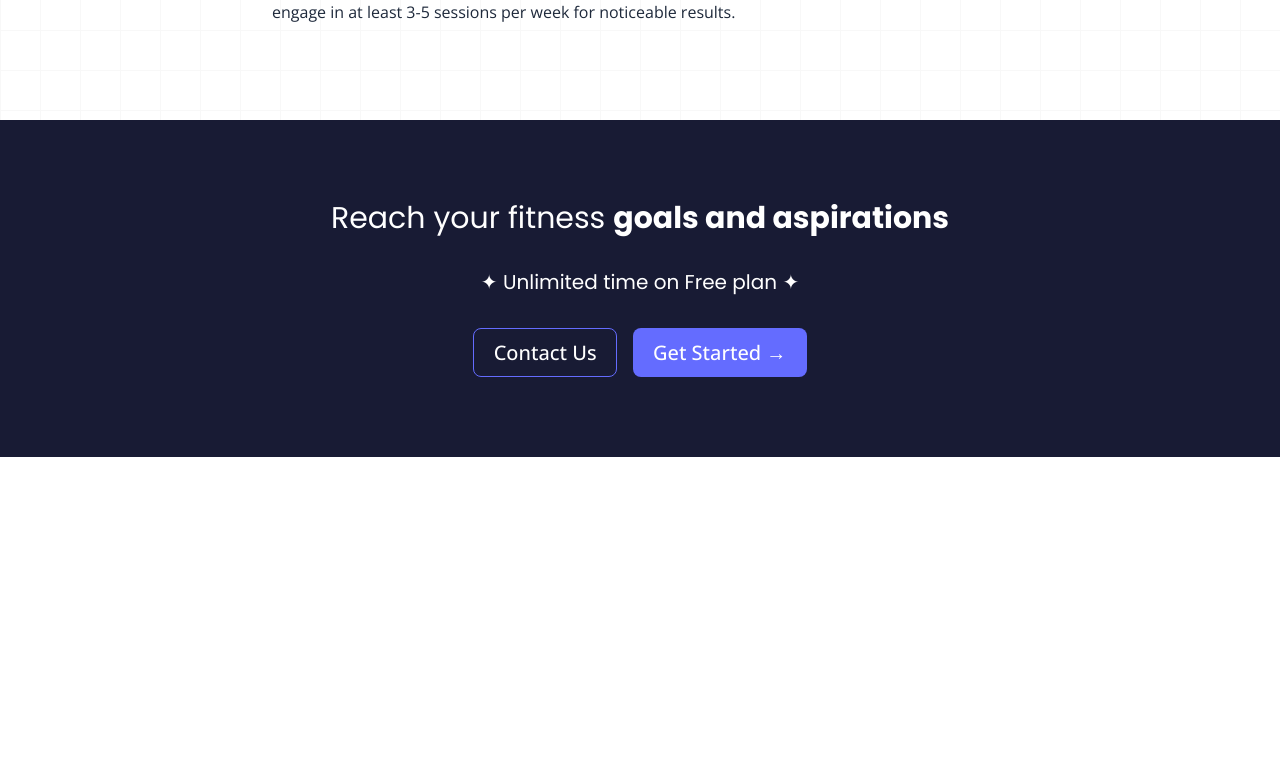
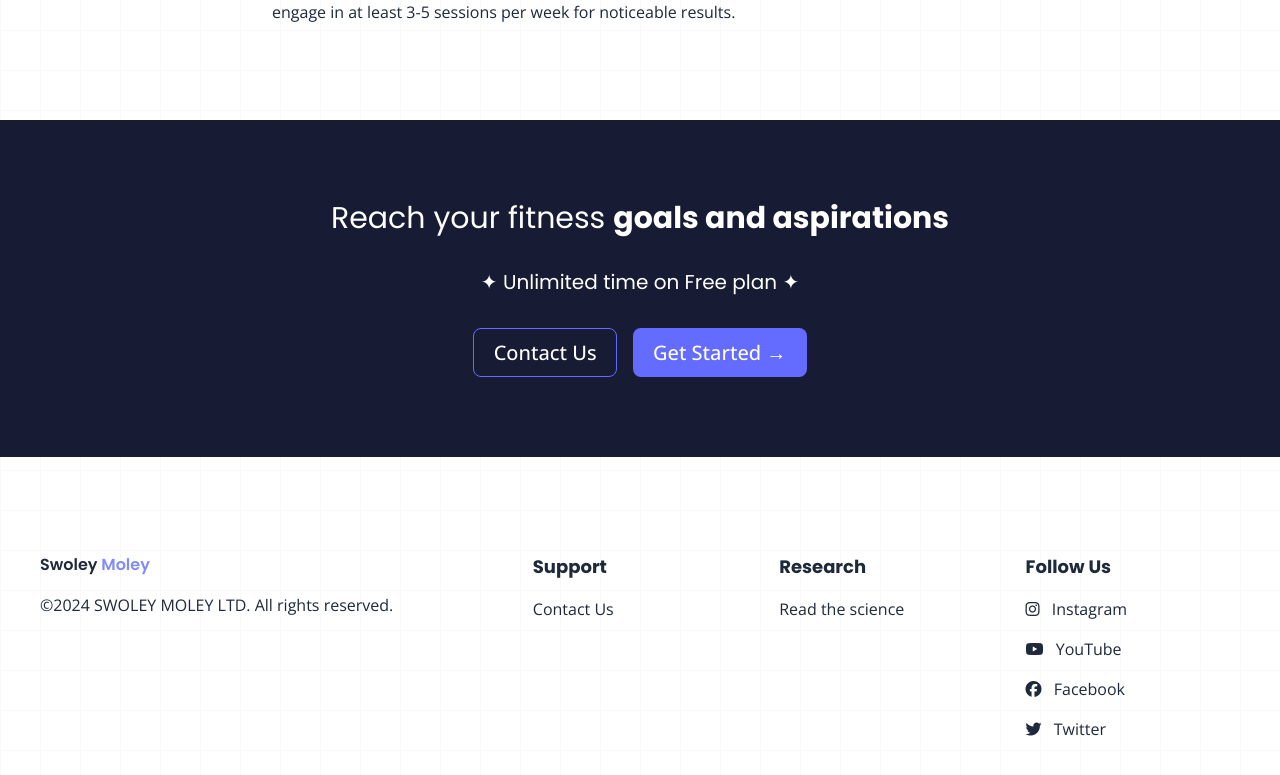
Before and after one commit to chris0gan/gym-app-landingpage, a SvelteKit app: page / in a window 1280 px wide. Shown: the part 6730-7505 px from the top of the page. Before the commit the page ends 7187 px from the top, so only its background shows below. Built offline with nearby package versions, Linux system fonts and the light colour scheme.

Commit message:
added footer

```diff
--- a/src/components/Footer.svelte
+++ b/src/components/Footer.svelte
@@ -0,0 +1,67 @@
+<footer class="py-16 sm:py-20 md:py-24 px-4 md:px-8">
+    <div
+        class="max-w-[1200px] mx-auto w-full grid grid-cols-1 sm:grid-cols-2 md:grid-cols-5 gap-8 text-base"
+    >
+        <div class="flex flex-col gap-4 md:col-span-2">
+            <h1 class="font-semibold">
+                Swoley <span class="text-indigo-400">Moley</span>
+            </h1>
+            <p>©2024 SWOLEY MOLEY LTD. All rights reserved.</p>
+        </div>
+        <div class="flex flex-col gap-4">
+            <p class="font-bold poppins text-base sm:text-lg">Support</p>
+            <a
+                href=""
+                target="_blank"
+                class="cursor-pointer hover:text-indigo-400 duration-200"
+            >
+                Contact Us</a
+            >
+        </div>
+        <div class="flex flex-col gap-4">
+            <p class="font-bold poppins text-base sm:text-lg">Research</p>
+            <a
+                href=""
+                target="_blank"
+                class="cursor-pointer hover:text-indigo-400 duration-200"
+            >
+                Read the science</a
+            >
+        </div>
+        <div class="flex flex-col gap-4">
+            <p class="font-bold poppins text-base sm:text-lg">Follow Us</p>
+            <a
+                href=""
+                target="_blank"
+                class="cursor-pointer hover:text-indigo-400 duration-200"
+            >
+                <i class="fa-brands fa-instagram pr-2" />
+                Instagram</a
+            >
+            <a
+                href=""
+                target="_blank"
+                class="cursor-pointer hover:text-indigo-400 duration-200"
+            >
+                <i class="fa-brands fa-youtube pr-2" />
+                YouTube</a
+            >
+            <a
+                href=""
+                target="_blank"
+                class="cursor-pointer hover:text-indigo-400 duration-200"
+            >
+                <i class="fa-brands fa-facebook pr-2" />
+                Facebook</a
+            >
+            <a
+                href=""
+                target="_blank"
+                class="cursor-pointer hover:text-indigo-400 duration-200"
+            >
+                <i class="fa-brands fa-twitter pr-2" />
+                Twitter</a
+            >
+        </div>
+    </div>
+</footer>
```
